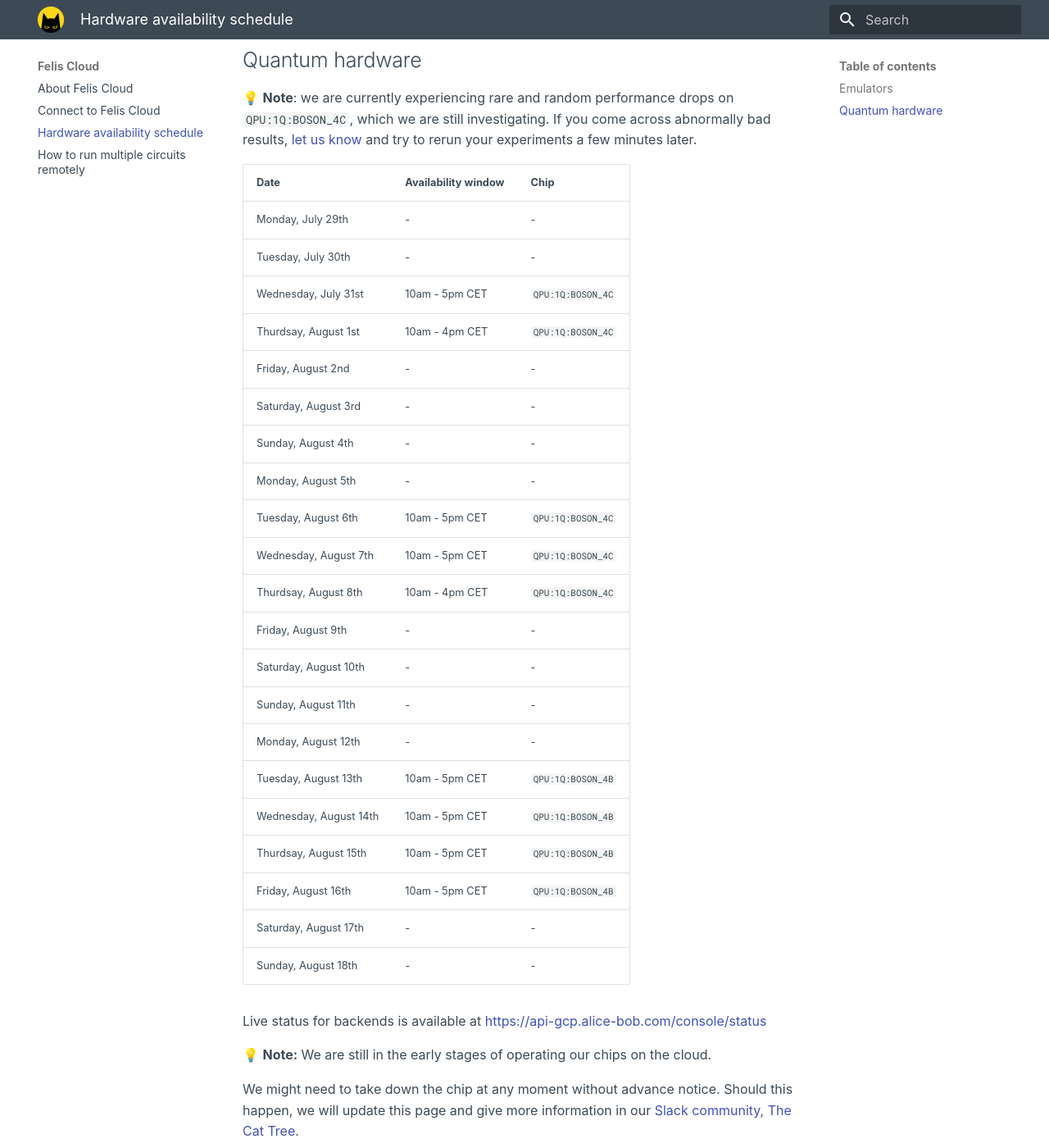
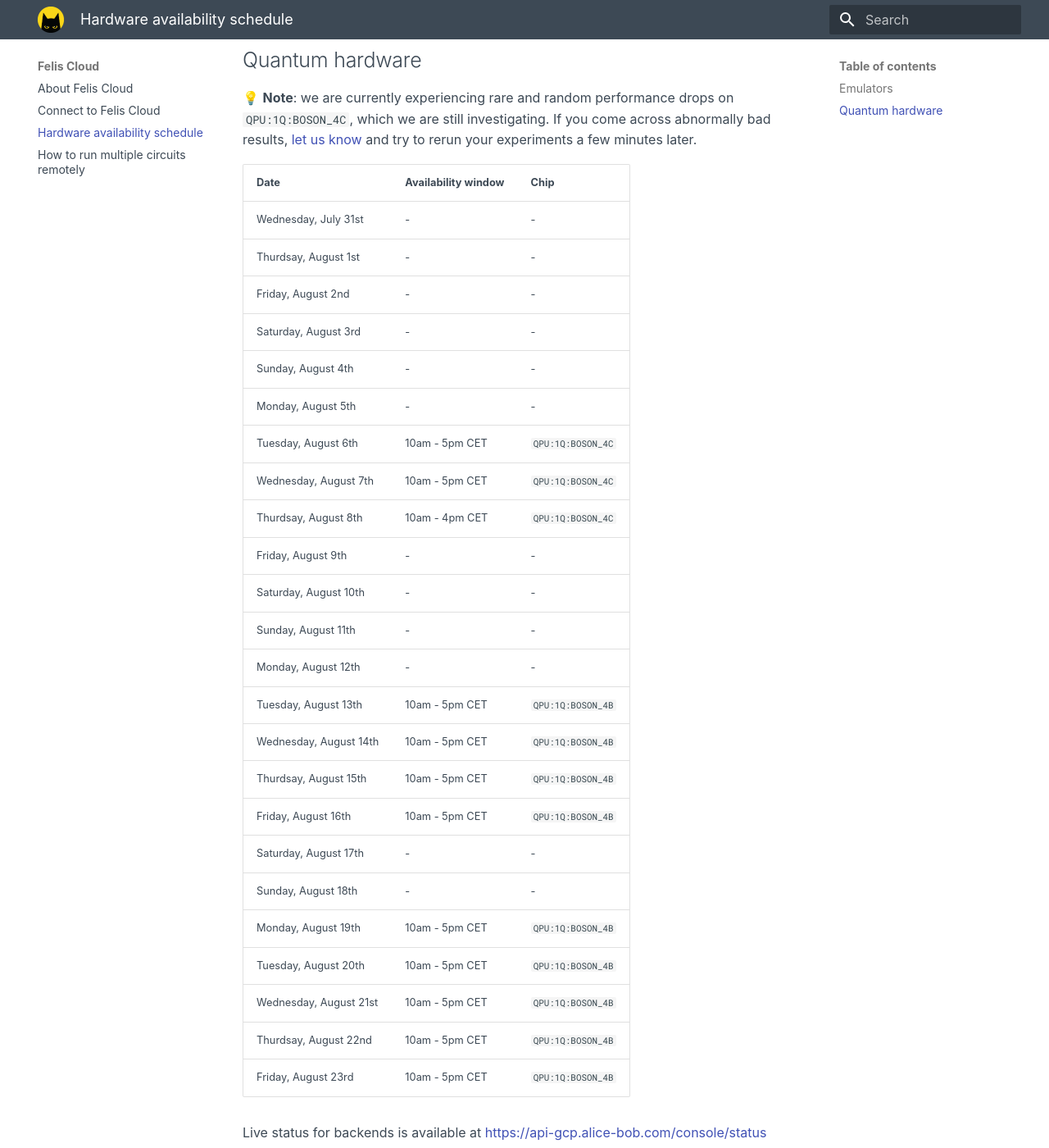
Before and after one commit to Alice-Bob-SW/felis, an MkDocs documentation site: the page built from docs/felis_cloud/hardware_availability_schedule.md, in a window 1280 px wide and 1400 px high, scrolled down 288 px. Shown: the whole window at 82% size. Built offline with MkDocs 1.6.1 and Material for MkDocs 9.7.7, drawn with Linux system fonts in a browser that asks for light colours.

Commit message:
Updated 4C availability

```diff
--- a/docs/felis_cloud/hardware_availability_schedule.md
+++ b/docs/felis_cloud/hardware_availability_schedule.md
@@ -10,10 +10,8 @@
 
 | Date | Availability window | Chip |
 | --- | --- | --- |
-| Monday, July 29th | - | - |
-| Tuesday, July 30th | - | - |
-| Wednesday, July 31st | 10am - 5pm CET | `QPU:1Q:BOSON_4C` |
-| Thurdsay, August 1st | 10am - 4pm CET | `QPU:1Q:BOSON_4C` |
+| Wednesday, July 31st | - | - |
+| Thurdsay, August 1st | - | - |
 | Friday, August 2nd | - | - |
 | Saturday, August 3rd | - | - |
 | Sunday, August 4th | - | - |
@@ -31,7 +29,11 @@
 | Friday, August 16th | 10am - 5pm CET | `QPU:1Q:BOSON_4B` |
 | Saturday, August 17th | - | - |
 | Sunday, August 18th | - | - |
-
+| Monday, August 19th | 10am - 5pm CET | `QPU:1Q:BOSON_4B` |
+| Tuesday, August 20th | 10am - 5pm CET | `QPU:1Q:BOSON_4B` |
+| Wednesday, August 21st | 10am - 5pm CET | `QPU:1Q:BOSON_4B` |
+| Thurdsay, August 22nd | 10am - 5pm CET | `QPU:1Q:BOSON_4B` |
+| Friday, August 23rd | 10am - 5pm CET | `QPU:1Q:BOSON_4B` |
 
 Live status for backends is available at [https://api-gcp.alice-bob.com/console/status](https://api-gcp.alice-bob.com/console/status)
 
```
